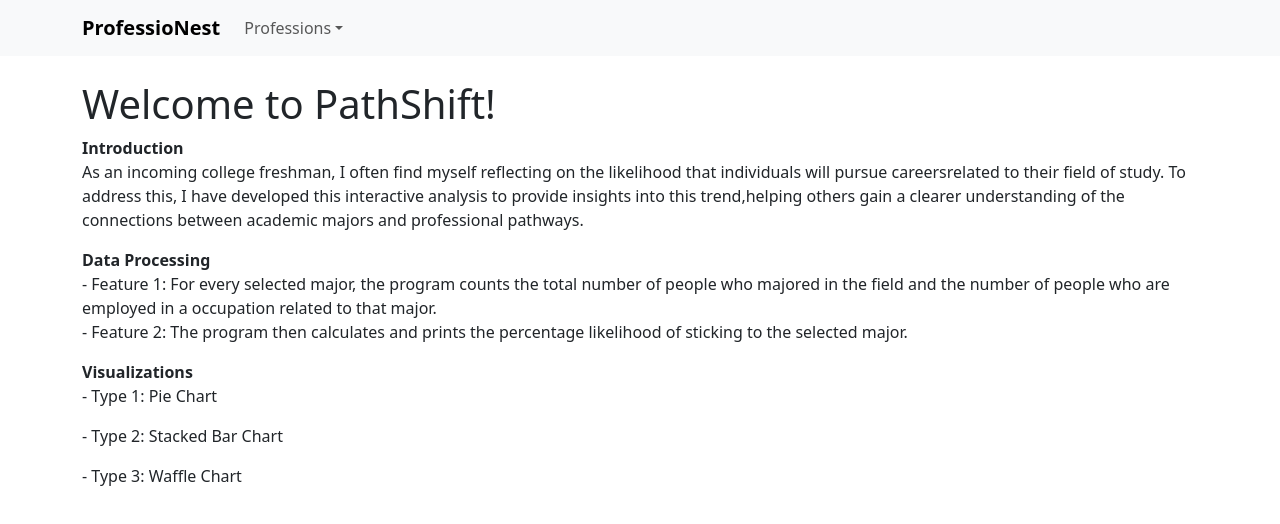
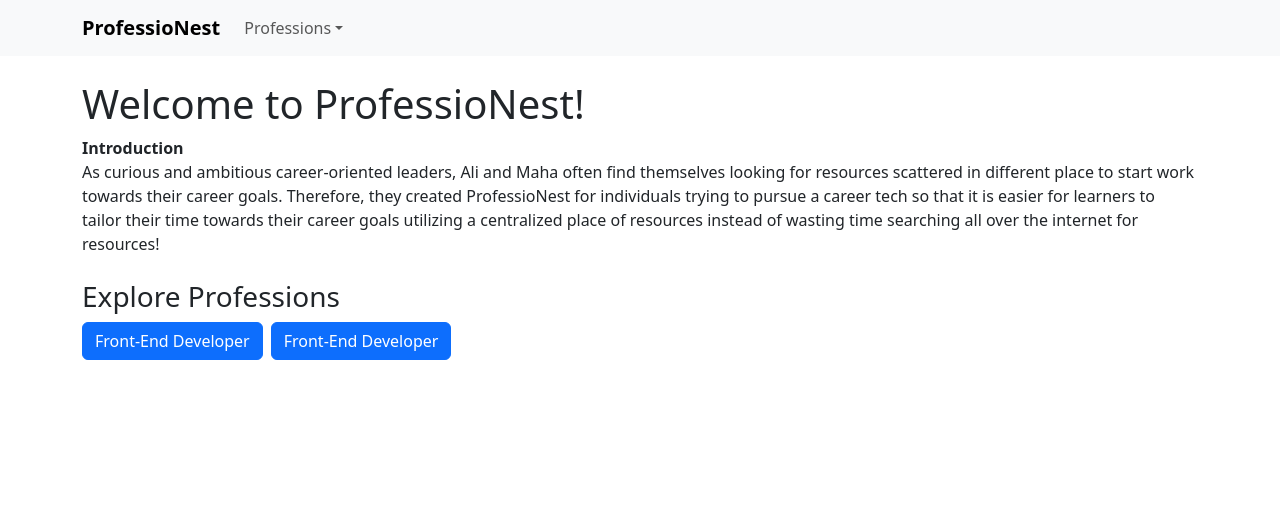
Before and after one commit to wassupitzmaha/hackathon-project, a React (Create React App) app in the folder frontend/: page / in a window 1280 px wide. Shown: the top 524 px of the page. Built offline with nearby package versions, Linux system fonts and the light colour scheme.

Commit message:
added buttons on the homepage and an introduction

```diff
--- a/frontend/src/features/professions/components/Home.jsx
+++ b/frontend/src/features/professions/components/Home.jsx
@@ -1,40 +1,38 @@
-// features/analysis/components/Home.jsx
-
 import React from 'react';
+import { Link } from 'react-router-dom';
+import Button from 'react-bootstrap/Button';
 
 function Home() {
   return (
     <div>
-      <h1>Welcome to PathShift!</h1>
+      <h1>Welcome to ProfessioNest!</h1>
       <p>
-        <b>Introduction</b> <b />
-
+        <b>Introduction</b>
         <p>
-        As an incoming college freshman, I often find myself reflecting on the likelihood that individuals will pursue careers<b/>
-        related to their field of study. To address this, I have developed this interactive analysis to provide insights into this trend,<b />
-        helping others gain a clearer understanding of the connections between academic majors and professional pathways.
+          As curious and ambitious career-oriented leaders, Ali and Maha often find themselves looking for resources scattered in different place to start work towards their career
+          goals. Therefore, they created ProfessioNest for individuals trying to pursue a career tech so that it is easier for learners to tailor their time towards their career goals utilizing a centralized place of resources
+          instead of wasting time searching all over the internet for resources!
         </p>
 
-        <p>
-          <b>Data Processing</b> < b/>
-          <p>
-          - Feature 1: For every selected major, the program counts the total number of people who majored in the field and the number of people who are employed in a occupation related to that major.
-          <p>
-            - Feature 2: The program then calculates and prints the percentage likelihood of sticking to the selected major.</p>
+      </p>
 
-        <b>Visualizations</b>
-  <p>- Type 1: Pie Chart<p />
+      {/* Profession Navigation Buttons */}
+      <div className="mt-4">
+        <h3>Explore Professions</h3>
+        <Link to="/FrontEndDeveloper">
+          <Button variant="primary" className="me-2">
+            Front-End Developer
+          </Button>
+        </Link>
 
-  <p>- Type 2: Stacked Bar Chart </p>
-
-  <p>- Type 3: Waffle Chart</p>
-  </p>
+        <Link to="/FrontEndDeveloper">
+          <Button variant="primary" className="me-2">
+            Front-End Developer
+          </Button>
+        </Link>
 
 
-          </p>
-
-        </p>
-      </p>
+      </div>
     </div>
   );
 }
```
Also changed, not shown: frontend/src/features/professions/components/BackEndDeveloper.jsx (added), frontend/src/features/professions/components/CybersecurityAnalyst.jsx (added), frontend/src/features/professions/components/DataScientist.jsx (added), frontend/src/features/professions/components/DevOpsEngineer.jsx (added).
